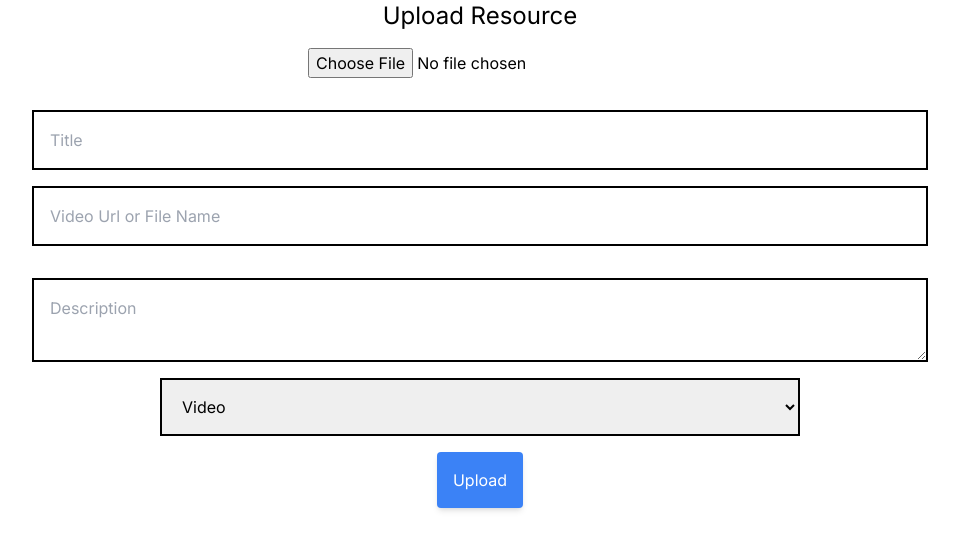
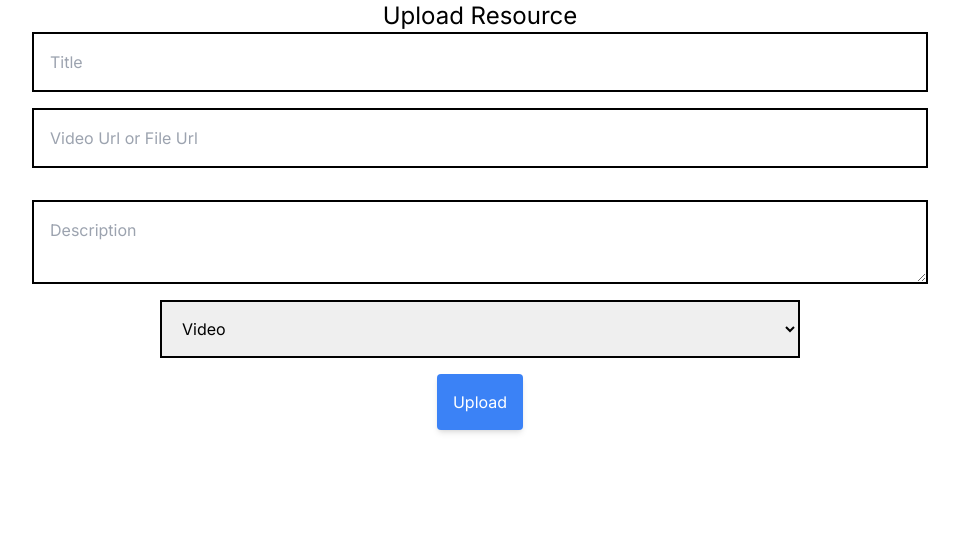
Before and after one commit to harshit0571/Admin-Panel-Course-Managment, a Next.js app: page /resources/add in a window 1280 px wide. Shown: the top 550 px of the page, without its empty margins (160-1119 px from the left). Built offline with nearby package versions, Linux system fonts and the light colour scheme.

Commit message:
added pdf

```diff
--- a/app/resources/add/page.js
+++ b/app/resources/add/page.js
@@ -1,6 +1,7 @@
 "use client";
 import { apiLink } from "@/api";
 import axios from "axios";
+import { Router, useRouter } from "next/navigation";
 import React, { useState } from "react";
 
 const Page = () => {
@@ -8,6 +9,7 @@ const Page = () => {
   const [title, setTitle] = useState("");
   const [Name, setName] = useState("");
   const [description, setDescription] = useState("");
+  const router = useRouter();
   const [type, setType] = useState("video"); // Default type is 'video'
 
   const handleFileChange = (event) => {
@@ -17,8 +19,8 @@ const Page = () => {
   };
 
   const handleSubmit = async () => {
-    if (!file) {
-      const resource = await axios.post("http://localhost:9000/resource", {
+    // if (!file) {
+    const resource = await axios.post(apiLink + "/resource", {
       title,
       description,
       type,
@@ -26,47 +28,43 @@ const Page = () => {
     });
 
     console.log(resource.data);
+    router.push("/resources");
+
     return;
-    }
+    // }
 
-    const formData = new FormData();
-    formData.append("file", file);
+    // const formData = new FormData();
+    // formData.append("file", file);
 
-    try {
-      // Upload file
-      const response = await fetch("/api/upload", {
-        method: "POST",
-        body: formData,
-      });
-      const { fileName } = await response.json();
+    // try {
+    //   // Upload file
+    //   const response = await fetch("/api/upload", {
+    //     method: "POST",
+    //     body: formData,
+    //   });
+    //   const { fileName } = await response.json();
 
-      // Create resource
-      const resource = await axios.post(apiLink + "/resource", {
-        title,
-        description,
-        type,
-        name: fileName,
-      });
+    //   // Create resource
+    //   const resource = await axios.post(apiLink + "/resource", {
+    //     title,
+    //     description,
+    //     type,
+    //     name: fileName,
+    //   });
 
-      console.log(resource.data);
+    //   console.log(resource.data);
 
-      // Handle response if needed
-    } catch (error) {
-      console.error("Error uploading file:", error);
-      // Handle error
-    }
+    //   // Handle response if needed
+    // } catch (error) {
+    //   console.error("Error uploading file:", error);
+    //   // Handle error
+    // }
   };
 
   return (
     <div className="page-container">
       <h2 className="text-2xl text-center">Upload Resource</h2>
       <div className="form-container flex flex-col w-full justify-center items-center gap-4">
-        <input
-          type="file"
-          accept=".pdf,.doc,.docx,.ppt,.pptx,.xls,.xlsx,.mp4,.mov,.avi"
-          onChange={handleFileChange}
-          className="p-4"
-        />
         <input
           type="text"
           placeholder="Title"
@@ -76,7 +74,7 @@ const Page = () => {
         />
         <input
           type="text"
-          placeholder="Video Url or File Name"
+          placeholder="Video Url or File Url"
           value={Name}
           onChange={(e) => setName(e.target.value)}
           className="p-4  w-[70%] border-solid border-2 border-black"
```
Also changed, not shown: 1 other file (tests, documents, lock files or other folders). Lines whose indentation alone changed are shown as unchanged.
